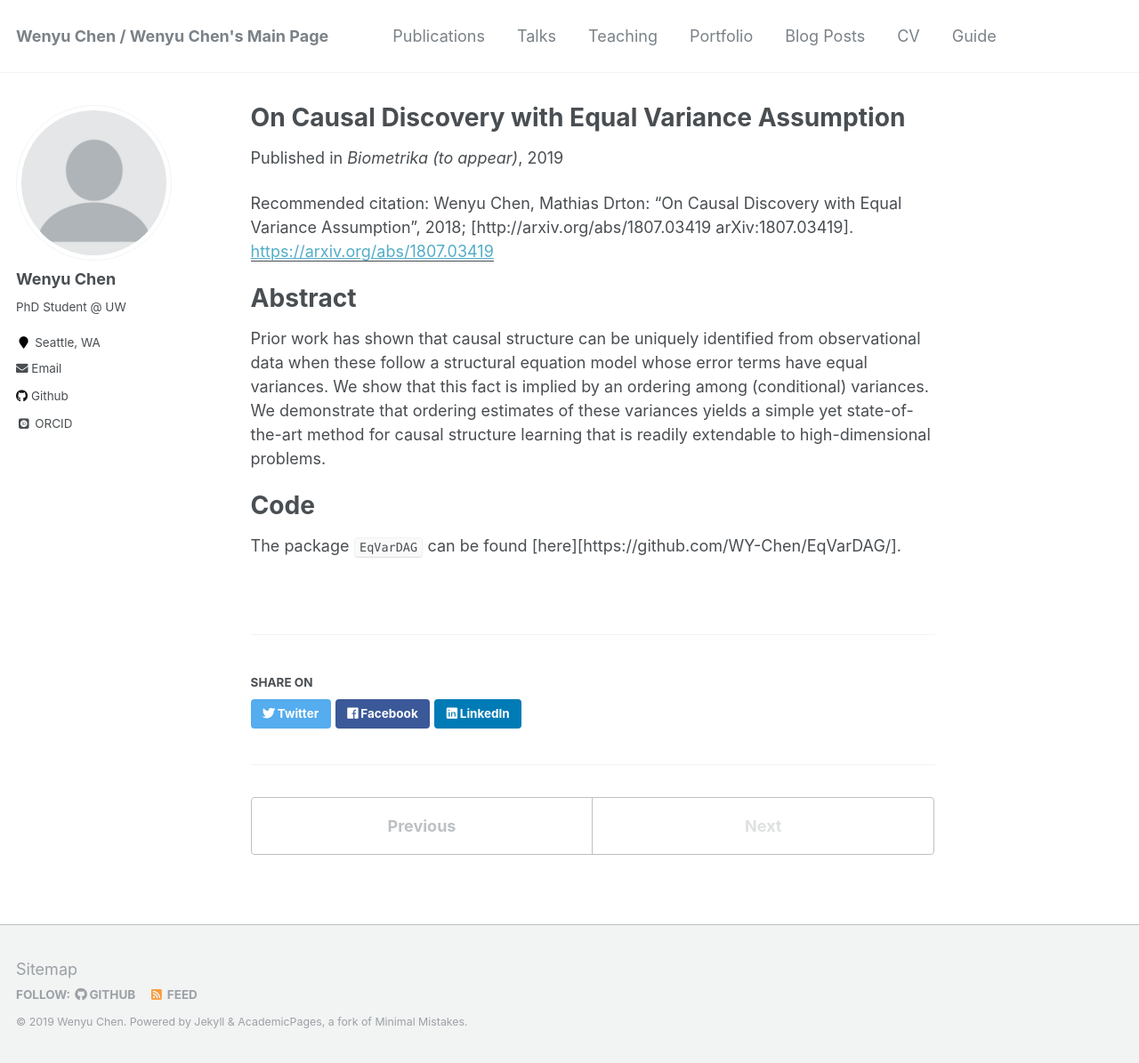
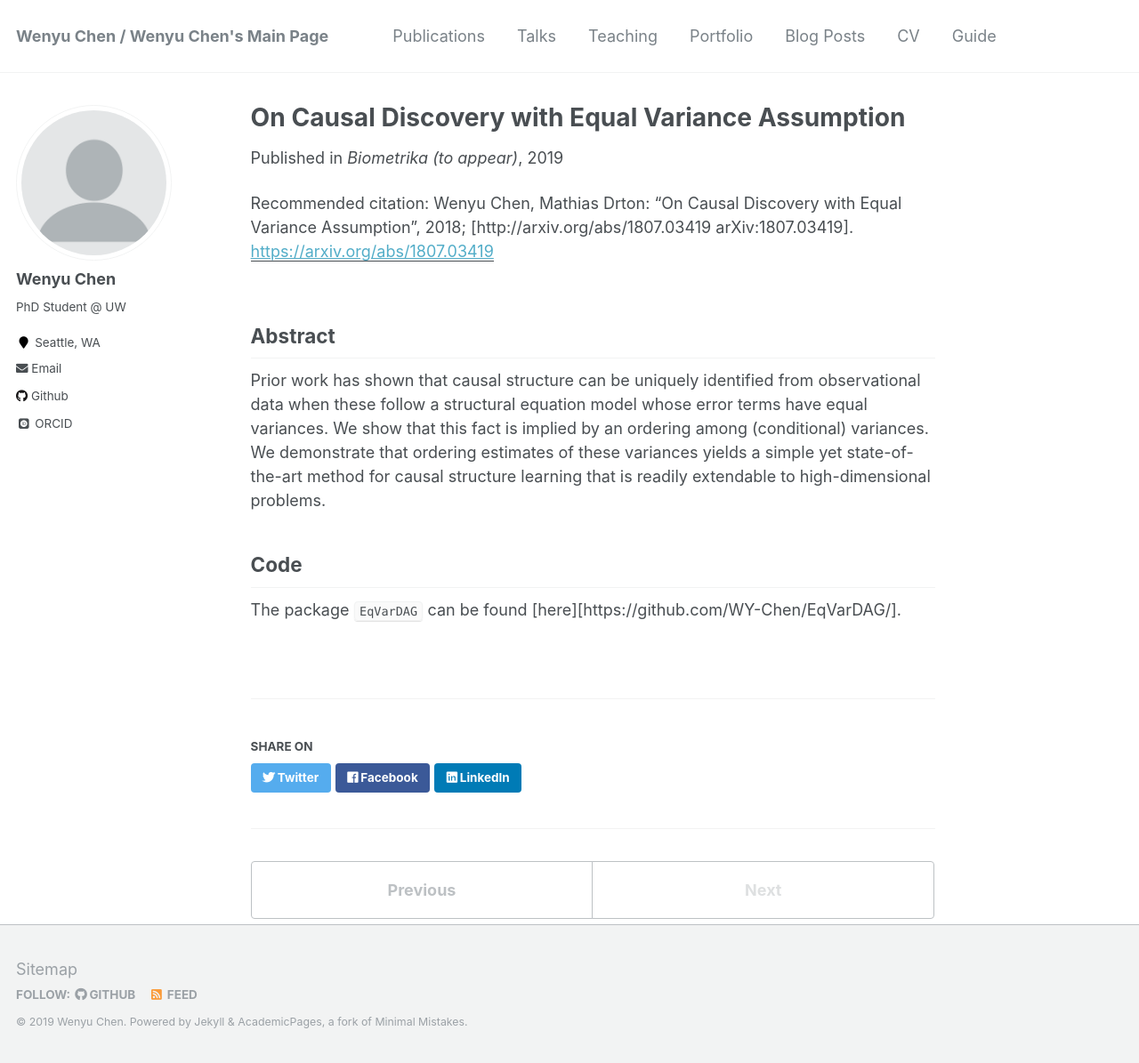
Before and after one commit to WY-Chen/WY-Chen.github.io, a Jekyll site: the page built from _publications/EqVarDAG.md, in a window 1280 px wide and 1195 px high. Shown: the whole window at 89% size. Built offline with Jekyll 4.4.1, drawn with Linux system fonts in a browser that asks for light colours; some web fonts are replaced.

Commit message:
edit pubs

```diff
--- a/_publications/EqVarDAG.md
+++ b/_publications/EqVarDAG.md
@@ -7,10 +7,10 @@ venue: 'Biometrika (to appear)'
 paperurl: 'https://arxiv.org/abs/1807.03419'
 citation: 'Wenyu Chen, Mathias Drton: “On Causal Discovery with Equal Variance Assumption”, 2018; [http://arxiv.org/abs/1807.03419 arXiv:1807.03419].'
 ---
-# Abstract
+## Abstract
 
 Prior work has shown that causal structure can be uniquely identified from observational data when these follow a structural equation model whose error terms have equal variances. We show that this fact is implied by an ordering among (conditional) variances. We demonstrate that ordering estimates of these variances yields a simple yet state-of-the-art method for causal structure learning that is readily extendable to high-dimensional problems.
 
-# Code
+## Code
 
 The package `EqVarDAG` can be found [here][https://github.com/WY-Chen/EqVarDAG/].
```
Also changed, not shown: _publications/CPDD.md (+1 -1 lines), _publications/TCP.md (+1 -1 lines), 1 other file.
